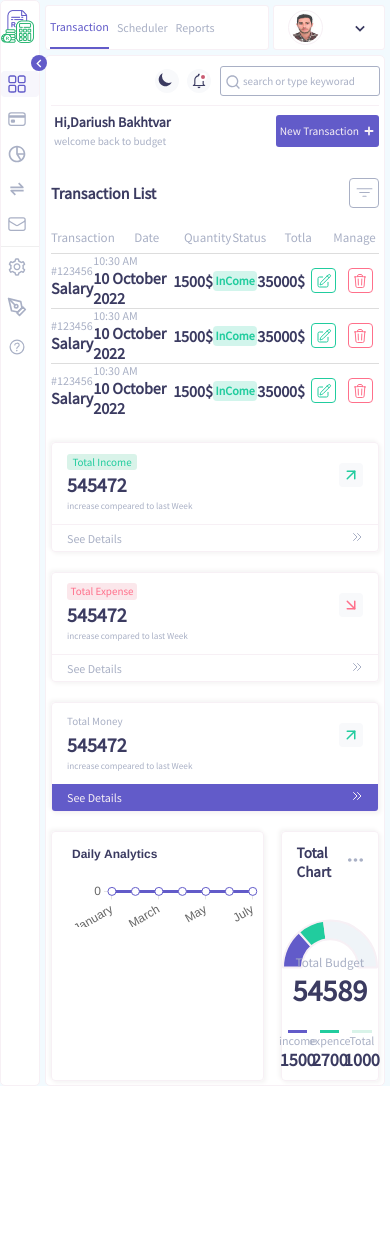
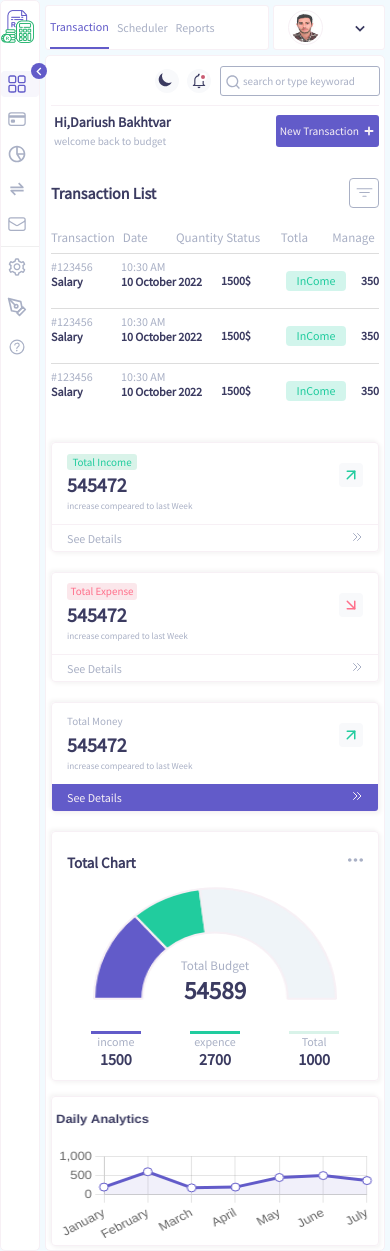
Before and after one commit to Dariush-Bakhtvar/expense-tracker, a React (Create React App) app: page / in a window 390 px wide. Before the commit the page ends 1086 px from the top, so only its background shows below. Built offline with nearby package versions, Linux system fonts and the light colour scheme; a small style sheet from the web is missing.

Commit message:
add transaction responsive style

```diff
--- a/src/Components/Content/Content.module.scss
+++ b/src/Components/Content/Content.module.scss
@@ -102,6 +102,9 @@ height: 70px;
   @include media-XScreen($Mobile){
     flex-direction: column-reverse;
   }
+  @include media-XScreen($Tablets){
+    flex-direction: column-reverse;
+  }
 }
 .TotalTransanction{
    width: 100%;
@@ -189,14 +192,17 @@ height: 70px;
     height: 24px;
     font-size: 1.8rem;
     }
+    @include media-XScreen($Tablets){
+      width: 28px;
+      height: 28px;
+      margin-right: 5px;
+      font-size: 1.8rem;
+    }
   }
 
 }
 .totoalBudgetDetail{
   line-height: 1.48;
-  @include media-XScreen($Mobile){
-  line-height: 1.5;
-  }
   p{
     color: $primery-gray;
     font-weight: 300 !important;
@@ -204,6 +210,9 @@ height: 70px;
       font-size: 1.4rem;
       @include media-XScreen($Mobile){
         font-size: 1.1rem;
+      }
+      @include media-XScreen($Tablets){
+        font-size: 1.2rem;
       }
     }
     &:nth-child(3){
@@ -217,6 +226,15 @@ height: 70px;
     @include media-XScreen($Mobile){
       font-size: 2rem
     }
+    @include media-XScreen($Tablets){
+      font-size: 2rem;
+    }
+  }
+    @include media-XScreen($Mobile){
+  line-height: 1.5;
+  }
+  @include media-XScreen($Tablets){
+    padding-left: 5%;
   }
 }
 .DetailBudget{
@@ -245,6 +263,11 @@ padding-top: 2px;
 width: 70px;
 padding: 0;
 }
+@include media-XScreen($Tablets){
+  width: 70px;
+  padding: 0;
+  border-radius: 2px;
+}
 }
 .colorRed{
   color: #FF708B !important;
@@ -265,6 +288,14 @@ width: 100%;
 height: 250px;
 @include Flex(space-between,center);
 margin:3% 0 1% 0;
+@include media-XScreen($Mobile){
+  height: auto;
+  flex-direction: column-reverse;
+}
+@include media-XScreen($Tablets){
+  flex-direction: column-reverse;
+  height: auto;
+}
 }
 .totoalChart{
   width: 30%;
@@ -278,8 +309,25 @@ margin:3% 0 1% 0;
  canvas{
   width: 100%;
   height: 50%;
+  @include media-XScreen($Mobile){
+    width: 75% !important;
+    height: 100% !important;
+  }
+  @include media-XScreen($Tablets){
+    width: 80% !important;
+    height: 100% !important;
+  }
  }
-
+ @include media-XScreen($Mobile){
+  width: 100%;
+  height: 250px;
+  margin-bottom: 15px;
+ }
+ @include media-XScreen($Tablets){
+  width: 300px;
+  height: 250px;
+  margin-bottom: 3%;
+ }
 }
 .totoalChartInfo{
  position: absolute;
@@ -294,6 +342,12 @@ P{
     font-size: 3rem;
     color: $primery-Color;
     font-weight: bold;
+    @include media-XScreen($Mobile){
+      font-size: 2.5rem;
+    }
+    @include media-XScreen($Tablets){
+    font-size: 2.5rem;
+    }
   }
 }
 }
@@ -331,6 +385,9 @@ P{
     p{
       font-size: 1.8rem;
       font-weight: bold;
+      @include media-XScreen($Mobile){
+        font-size: 1.6rem;
+      }
     }
     &:nth-child(1){
       border-top: 3px solid $primery-Blue;
@@ -341,6 +398,13 @@ P{
     &:nth-child(3){
       border-top: 3px solid #d9f3e9;
     }
+  }
+  @include media-XScreen($Mobile){
+    justify-content: space-between;
+    padding: 0 12%;
+  }
+  @include media-XScreen($Tablets){
+    padding:0 12px;
   }
 }
 .DetailHistogram {
@@ -353,5 +417,14 @@ P{
   canvas{
     width: 100% !important;
   }
+  @include media-XScreen($Mobile){
+    width: 100%;
+    height: 150px;
+    padding-left: 4px;
+  }
+  @include media-XScreen($Tablets){
+    width: 100%;
+    height: 210px;
+  }
 }
 //Transaction List
--- a/src/Components/Transaction/transaction.module.scss
+++ b/src/Components/Transaction/transaction.module.scss
@@ -2,18 +2,30 @@
 .Transaction{
   width: 100%;
   height: 55px;
-  // padding-right: 5%;
   border-top: 1px solid $light-gray;
 ul{
   width: 100%;
   height: 100%;
   @include Flex(space-between,center);
-  // border-top: 1px solid #C1C1D4;
+  @include media-XScreen($Mobile){
+    display: grid;
+    grid-template-columns: 70px 100px 65px 75px 60px 100px;
+    align-items: center;
+  }
   li{
     font-size: 1.6rem;
     font-weight: bold;
     &:nth-child(1){
       flex-grow: 0.2;
+    }
+    @include media-XScreen($Mobile){
+      font-size: 1.2rem;
+    }
+    @include media-XScreen($Tablets){
+      font-size: 1.4rem;
+    }
+    @include media-XScreen($Laptops){
+      font-size: 1.5rem;
     }
 }
   }
@@ -48,26 +60,41 @@ ul{
       }
     }
   }
+  @include media-XScreen($Mobile){
+      width: 65px;
+      margin-right:5px;
+    }
+   @include media-XScreen($Tablets){
+      width: 60px;
+      justify-content: space-between;
+      margin-right: 5px;
+    }
+
 }
 .Detail,.Date{
   @include Flex(space-between,flex-start);
   flex-direction: column;
+   align-self: baseline;
+    margin-top: 5px;
 span{
   &:first-child{
     font-size: 1.2rem;
     font-weight: normal;
     color: $primery-gray;
   }
+
 }
 }
 .Status{
   font-size: 1.2rem !important;
-
   font-weight: normal;
   width: 60px;
   height: 20px;
   border-radius: 4px;
   @include Flex(center,center);
+  @include media-XScreen($Mobile){
+    font-weight: normal !important;
+  }
 }
 .income{
 color: #21CC9E;
--- a/src/Components/TransactionList/TransactionList.module.scss
+++ b/src/Components/TransactionList/TransactionList.module.scss
@@ -3,6 +3,7 @@
   width: 100%;
   height:270px;
   overflow: hidden;
+    overflow-y: auto;
 }
 .TransactionListTitle{
 width: 100%;
@@ -45,15 +46,25 @@ cursor: pointer;
         padding-right: 30%;
       }
     }
+    @include media-XScreen($Tablets){
+      grid-template-columns: 1.5fr repeat(5,1fr);
+    }
+    @include media-XScreen($Mobile){
+      grid-template-columns: 1.4fr repeat(5,1fr);
+    }
   }
 }
 
 .TransactionWrapper{
   width: inherit;
   height: 55*3px;
-  overflow-y: auto;
+  overflow: auto;
   &::-webkit-scrollbar {
   width: 8px;
+}
+  &::-webkit-scrollbar:horizontal {
+  height: 8px !important;
+  width: 140px;
 }
 &::-webkit-scrollbar-thumb {
   background: #ddd;
@@ -61,4 +72,11 @@ cursor: pointer;
   height: 20px;
   min-width: 20px;
 }
+&::-webkit-scrollbar-thumb:horizontal {
+  background: #ddd;
+  border-radius: 10px;
+  height: 20px;
+  min-width: 20px;
 }
+
+}
```
